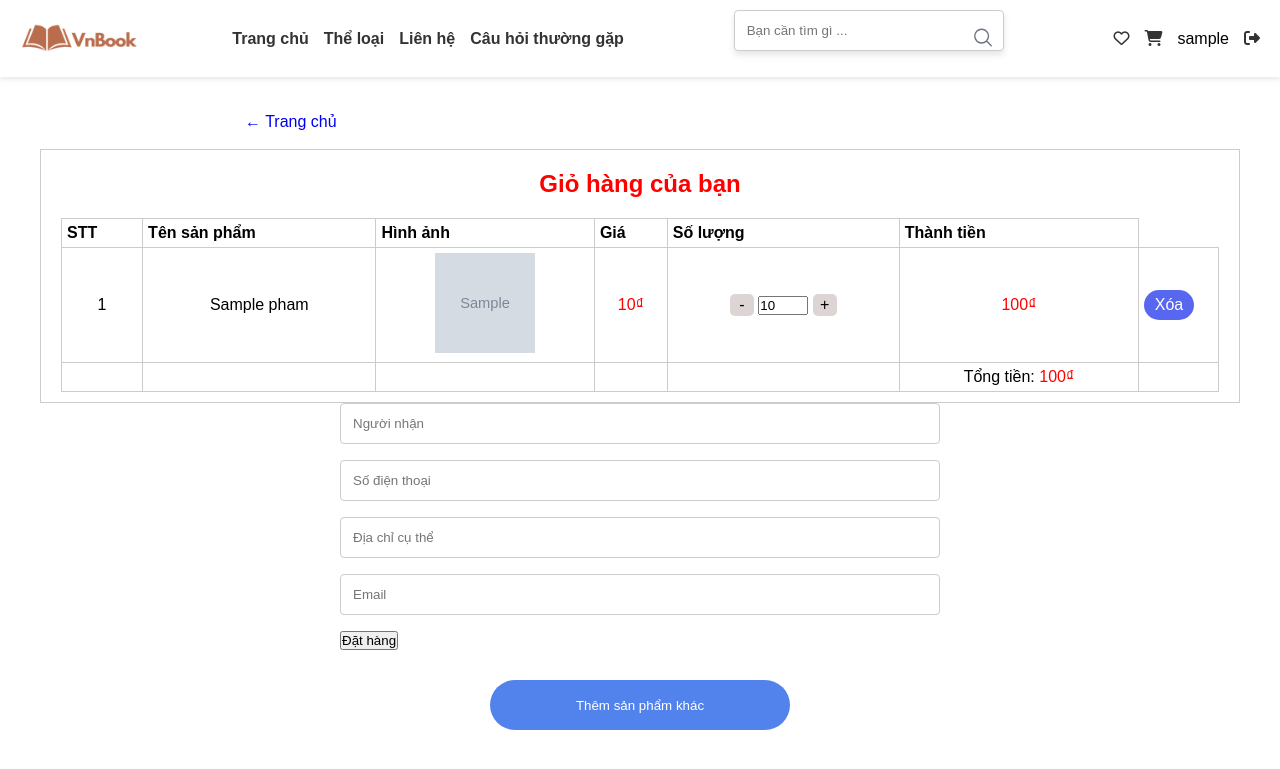
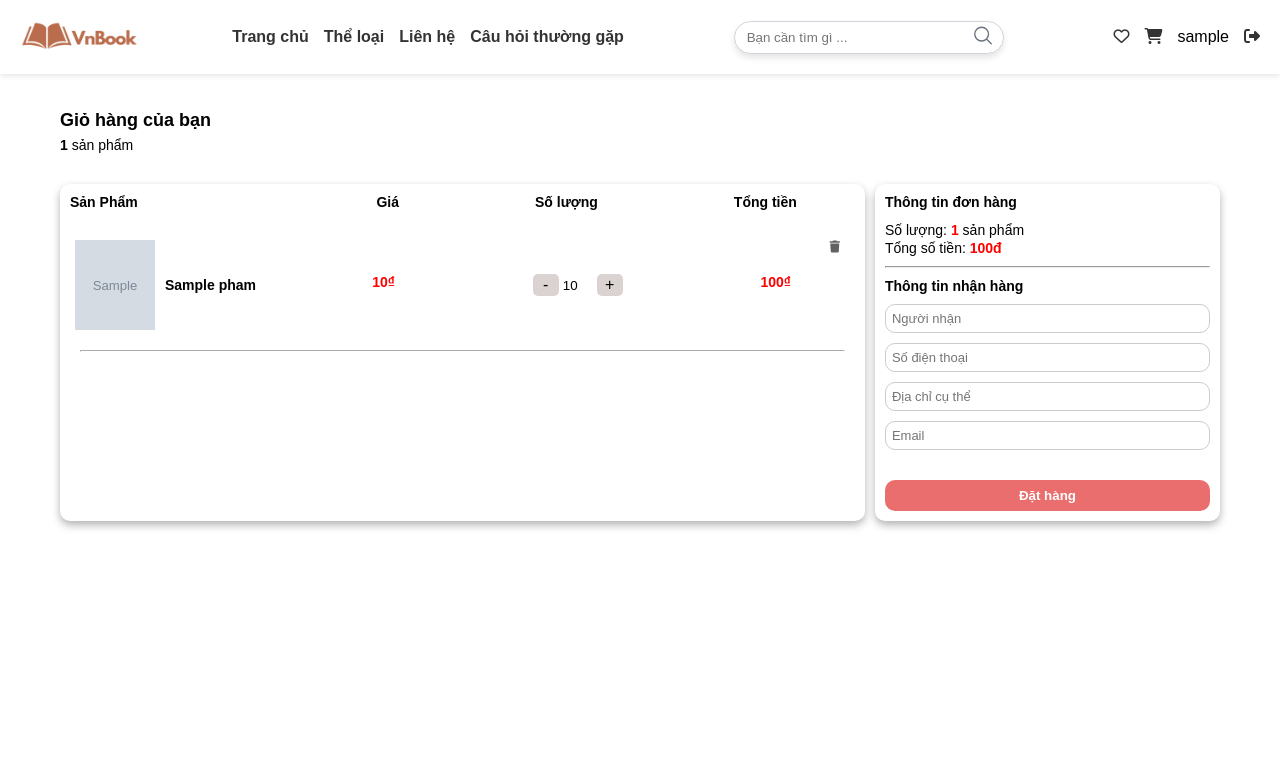
Before and after one commit to phamdungdev03/Web_BanSach, a PHP site: page /giohang.php in a window 1280 px wide. Shown: the top 769 px of the page. Run offline with PHP 8.4, Linux system fonts and the light colour scheme; the visitor is signed in with stand-in values (Sample User, id 1); tables that the repository leaves empty hold one stand-in row (values such as "Sample post"); grey boxes marked "Sample" are stand-in pictures; some libraries are stand-ins or nearby versions.

Commit message:
update layout cart

```diff
--- a/giohang.css
+++ b/giohang.css
@@ -1,149 +1,215 @@
-#cart {
-  /* margin-top: 500px; */
-  border: 1px solid #ccc;
+#cart{
+  width: 100%;
+}
+
+.cart-head{
+  margin-bottom: 20px;
+}
+
+.cart-head p{
+  font-size: 18px;
+  font-weight: 600;
+  margin-bottom: 5px;
+}
+
+.cart-head span{
+  font-size: 14px;
+}
+
+#cart form{
+  width: 100%;
+  padding: 10px 0;
+  display: flex;
+  gap: 10px;
+}
+
+.cart-left{
+  box-shadow: 0 4px 8px rgba(0, 0, 0, 0.3);
+  border-radius: 10px;
+  width: 70%;
+}
+
+.cart-center{
+  box-shadow: 0 4px 8px rgba(0, 0, 0, 0.3);
+  border-radius: 10px;
+  width: 30%;
   padding: 10px;
-  /* display: inherit; */
+  display: flex;
+  flex-direction: column;
+  gap: 10px;
+}
 
-  max-width: 1200px;
-  justify-content: center;
+.cart-title{
+  display: flex;
+  margin: 10px 0 30px 0;
+}
+
+.cart-title p{
+  padding: 0;
+  margin: 0;
+  font-size: 14px;
+  font-weight: 600;
+}
+
+.cart-title-title{
+  width: 30%;
+  margin-left: 10px;
+}
+
+.cart-title-content{
+  display: flex;
+  width: 70%;
+  justify-content: space-around;
+}
+
+.cart-content{
+  display: flex;
+  flex-direction: column;
+  gap: 10px;
+  padding: 0 5px;
+}
+
+.cart-content hr{
+  margin: 0 15px !important;
+  border-color: #fff;
+}
+
+.cart-item{
+  display: flex;
   align-items: center;
-  text-align: center;
-	margin: 0 auto;
-	padding: 0 20px;
+  padding-bottom: 10px;
+  position: relative;
 }
-td img {
-  width: 100px;
-  height: 100px;
+
+.cart-remove{
+  position: absolute;
+  top: 0;
+  right: 20px;
+  font-size: 12px;
+  color: #646161;
+  cursor: pointer;
 }
-#cart h2 {
-  margin: 20px 0;
-  color:#f00;
+
+.cart-item-left{
+  display: flex;
+  width: 30%;
+  align-items: center;
+}
+
+.cart-item-left img{
+  max-width: 80px;
+  height: 90px;
+  object-fit: cover;
+  margin: 0 10px;
 
 }
-.gia{
-  color:#f00;
+
+.cart-item-left p{
+  font-size: 14px;
+  font-weight: 600;
 }
-#cart table {
-  width: 100%;
-  border-collapse: collapse;
+
+.cart-item-center{
+  display: flex;
+  width: 70%;
+  justify-content: space-around;
+}
+
+.cart-item-center__price,
+.cart-item-center__total{
+  color: red;
+  font-weight: 600;
+  font-size: 14px;
+}
+
+.cart-item-center__quantity{
+  display: flex;
+  align-items: center;
+  gap: 4px;
+}
+
+.cart-item-center__quantity span{
+  padding: 2px 0;
+  background-color: rgb(219, 210, 210);
+  min-width: 26px;
+  text-align: center;
+  border-radius: 5px;
+  cursor: pointer;
+}
+
+.cart-item-center__quantity input{
+  width: 30px;
+  outline: none;
+  border: 0;
+  padding: 1px 0;
+  text-align: center;
+}
+
+/* cart shipping */
+.cart-detail{
+  display: flex;
+  flex-direction: column;
+  gap: 2px;
+}
+
+.cart-detail p{
+  padding: 0;
+  margin: 0;
+  font-size: 14px;
+  font-weight: 600;
   margin-bottom: 10px;
 }
 
-#cart table th, #cart table td {
-  border: 1px solid #ccc;
-  padding: 5px;
+.cart-detail span{
+  font-size: 14px;
 }
 
-#cart table th {
-  text-align: left;
+.cart-detail strong{
+  font-size: 14px;
+  color: red;
 }
 
-#cart table td input[type="number"] {
-  width: 50px;
+.cart-shipping{
+  display: flex;
+  flex-direction: column;
+  gap: 10px;
 }
 
-#cart table td:last-child {
-  width: 80px;
-  text-align: center;
+.cart-shipping p{
+  font-size: 14px;
+  font-weight: 600;
 }
 
-#cart .total {
-  text-align: right;
+.cart-shipping-input{
+  display: flex;
+  flex-direction: column;
+  gap: 10px;
 }
 
-#cart .total p {
-  margin-bottom: 5px;
+.cart-shipping-input input{
+  outline: none;
+  padding: 6px;
+  border-radius: 10px;
+  border: 1px solid #ccc;
+  font-size: 13px;
 }
 
-#cart .total span {
-  font-weight: bold;
-  font-size: 18px;
-}
-#cart .update {
-  padding: 10px;
-  background-color: rgb(220, 84, 84);
+.checkout{
+  background-color: rgb(235, 110, 110);
+  border: 0;
+  padding: 8px 0;
   color: #fff;
-  border: none;
-  border-radius: 5px;
+  border-radius: 10px;
+  font-weight: 600;
   cursor: pointer;
-}
-.buttont{
-  width: 300px;
-  height: 50px;
-  border-radius: 25px;
-  color: #fff;
-  background-color: rgb(82, 131, 237);
-  border: none;
-  cursor: pointer;
+  margin-top: 20px;
 }
 
-.total {
-  max-width: 600px;
-  margin: 0 auto;
-  display: flex;
-  flex-wrap: wrap;
-  justify-content: space-between;
+.checkout:hover{
+  background-color: rgb(245, 96, 96);
 }
 
-
-input[type="text"], input[type="email"], select {
-  width: 100%;
-  padding: 12px;
-  border: 1px solid #ccc;
-  border-radius: 4px;
-  box-sizing: border-box;
-  margin-bottom: 16px;
-}
-
-
-button.checkout {
-  background-color: #4CAF50;
-  color: white;
-  padding: 12px 20px;
-  border: none;
-  border-radius: 4px;
-  cursor: pointer;
-  margin-bottom: 16px;
-  width: 100%;
-}
-
-
-button.checkout:hover {
-  background-color: #45a049;
-}
-
-
-select {
-  background-image: url("arrow.svg");
-  background-position: right 8px center;
-  background-repeat: no-repeat;
-  appearance: none;
-  -webkit-appearance: none;
-}
-
-
-select:focus {
-  outline: none;
-  box-shadow: 0px 0px 4px #4CAF50;
-}
-
-.remove {
-  background-color: #5867f0;
-  color: #fff;
-  width: 50px;
-  height: 30px;
-  text-align: center;
-  line-height: 30px;
-  border-radius: 25px;
-
-}
-
-.remove:hover {
-  cursor: pointer;
-  background-color: #990000;
-}
-
-.countdown span{
+/* .countdown span{
   display: inline-block;
   background-color: rgb(221, 212, 212);
   padding: 2px 6px;
@@ -151,4 +217,4 @@ select:focus {
   border-radius: 5px;
   min-width: 24px;
   cursor: pointer;
-}
+} */
--- a/giohang.php
+++ b/giohang.php
@@ -128,14 +128,14 @@
             $cart_id = intval($_GET['cart_id']);
             deleteCart($cart_id, $cart_item_id);
           }
-          header("location:giohang.php");
+          // header("location:giohang.php");
           break;
         case "edit":
           $cart_item_id = intval($_POST['cart_item_id']);
           $quantity = intval($_POST['quantity']);
           $product_id = intval($_POST['product_id']);
           updateCart($cart_item_id, $product_id, $quantity);
-          header("location:giohang.php");
+          // header("location:giohang.php");
           break;
         case "submit":
           if (isset($_POST['order_click'])) {
@@ -229,80 +229,85 @@
       </div>
     <?php
     } else { ?>
-      <a href="index.php" style=" margin-left: 245px;   text-decoration: none;">&larr; Trang chủ</a>
-      <br><br>
-      <div id="cart">
-
-        <h2>Giỏ hàng của bạn</h2>
+      <div id="cart" class="container">
+        <div class="cart-head">
+          <p>Giỏ hàng của bạn</p>
+          <span>
+            <?php
+            if ($result && mysqli_num_rows($result) > 0) {
+              $totalProducts = mysqli_num_rows($result);
+              echo "<strong>$totalProducts</strong> sản phẩm";
+            }
+            ?>
+          </span>
+        </div>
         <form action="giohang.php?action=submit" method="POST">
-          <table align="center">
-            <thead>
-              <tr>
-                <th>STT</th>
-                <th>Tên sản phẩm</th>
-                <th>Hình ảnh</th>
-                <th>Giá</th>
-                <th>Số lượng</th>
-                <th>Thành tiền</th>
-              </tr>
-            </thead>
-            <tbody>
+          <div class="cart-left">
+            <div class="cart-title">
+              <div class="cart-title-title">
+                <p>Sản Phẩm</p>
+              </div>
+              <div class="cart-title-content">
+                <p>Giá</p>
+                <p>Số lượng</p>
+                <p>Tổng tiền</p>
+              </div>
+            </div>
+            <div class="cart-content">
               <?php
               if ($result && mysqli_num_rows($result) > 0) {
                 $total = 0;
-                $index = 1;
                 while ($row = mysqli_fetch_array($result)) {   ?>
-                  <tr>
-                    <td><?= $index; ?></td>
-                    <td><?= $row["product_name"] ?></td>
-                    <td><img src="./hinh_anh/didong/<?= $row["product_image"] ?>" alt=""></td>
-                    <td class="gia"><?= number_format($row["price"], 0, ",", ","); ?>₫</td>
-                    <td class="countdown">
+                  <div class="cart-item">
+                    <div class="cart-item-left">
+                      <img src="./hinh_anh/uploads/<?= $row["product_image"] ?>" alt="">
+                      <p><?= $row["product_name"] ?></p>
+                    </div>
+                    <div class="cart-item-center">
+                      <span class="cart-item-center__price"><?= number_format($row["price"], 0, ",", ","); ?>₫</span>
+                      <div class="cart-item-center__quantity">
                         <span id="prev" data-product_id="<?= $row["product_id"] ?>" data-cart-id="<?= $row["id"] ?>">-</span>
                         <input id="quantity" name="quantity" type="number" min="1" value="<?= $row["quantity"] ?>" data-product_id="<?= $row["product_id"] ?>" data-cart-id="<?= $row["id"] ?>">
                         <span id="add" data-product_id="<?= $row["product_id"] ?>" data-cart-id="<?= $row["id"] ?>">+</span>
-                    </td>
-                    <input type="hidden" name="cart_id" value="<?= $row["cart_id"] ?>">
-                    <input type="hidden" name="product_id" value="<?= $row["product_id"] ?>">
-                    <input type="hidden" name="id" value="<?= $row["id"] ?>">
-                    <td class="gia"><?= number_format($row["quantity"] * $row["price"], 0, ",", ","); ?>₫</td>
-                    <td><a href="giohang.php?action=delete&id=<?= $row["id"] ?>&cart_id=<?= $row["cart_id"] ?>" style="text-decoration: none;">
-                        <div class="remove">Xóa</div>
-                      </a></td>
-                  </tr>
+                      </div>
+                      <span class="cart-item-center__total"><?= number_format($row["quantity"] * $row["price"], 0, ",", ","); ?>₫</span>
+                    </div>
+                    <a class="cart-remove" href="giohang.php?action=delete&id=<?= $row["id"] ?>&cart_id=<?= $row["cart_id"] ?>" style="text-decoration: none;">
+                      <i class="fa-solid fa-trash"></i>
+                    </a>
+                  </div>
+                  <hr>
                 <?php
                   $total += $row["quantity"] * $row["price"];
-                  $index++;
                 }
                 ?>
-            </tbody>
-
-            <tr>
-              <td></td>
-              <td></td>
-              <td></td>
-              <td></td>
-              <td></td>
-              <td>
-                <p>Tổng tiền: <span class="gia"><?= $parsed_gia = number_format($total, 0, ",", ","); ?>₫</span></p>
-              </td>
-              <td></td>
-
-            </tr>
+              <?php } ?>
+            </div>
+          </div>
+          <div class="cart-center">
+            <?php
+            if ($result && mysqli_num_rows($result) > 0) {
+            ?>
+              <div class="cart-detail">
+                <p>Thông tin đơn hàng</p>
+                <span>Số lượng: <strong><?php echo $totalProducts; ?></strong> sản phẩm</span>
+                <span>Tổng số tiền: <strong><?php echo number_format($total, 0, ',', '.'); ?>đ</strong></span>
+              </div>
+              <hr>
             <?php
             }
-
             ?>
-          </table>
-
-      </div>
-      <div class="total">
+            <div class="cart-shipping">
+              <p>Thông tin nhận hàng</p>
+              <div class="cart-shipping-input">
                 <input type="text" name="ten" placeholder="Người nhận" />
                 <input type="text" name="sdt" placeholder="Số điện thoại" />
                 <input type="text" name="diachicuthe" placeholder="Địa chỉ cụ thể" />
                 <input type="email" name="email" placeholder="Email" />
+              </div>
               <input class="checkout" type="submit" name="order_click" value="Đặt hàng">
-        <!-- <button class="checkout">Tiến hành đặt hàng</button> -->
+            </div>
+          </div>
       </div>
       </form>
       <form id="updateCartForm" action="giohang.php?action=edit" method="POST" style="display:none;">
@@ -310,9 +315,9 @@
         <input type="hidden" name="product_id" id="hiddenProductId">
         <input type="hidden" name="quantity" id="hiddenQuantity">
       </form>
-      <div align="center" style="margin: 30px 0">
+      <!-- <div align="center" style="margin: 30px 0">
         <button class="buttont" onclick="addToT()">Thêm sản phẩm khác</button>
-      </div>
+      </div> -->
       <script src="https://cdnjs.cloudflare.com/ajax/libs/jquery/3.6.0/jquery.min.js" referrerpolicy="no-referrer"></script>
       <script src="https://cdnjs.cloudflare.com/ajax/libs/axios/0.21.1/axios.min.js"></script>
       <script>
@@ -330,7 +335,7 @@
   }
   ?>
   <script>
-    document.querySelectorAll('.countdown').forEach(countdown => {
+    document.querySelectorAll('.cart-item-center__quantity').forEach(countdown => {
       const prev = countdown.querySelector('#prev');
       const add = countdown.querySelector('#add');
       const quantityInput = countdown.querySelector('#quantity');
```
Also changed, not shown: chitietsanpham.css (+21 -27 lines), chitietsanpham.php (+13 -41 lines). Lines whose indentation alone changed are shown as unchanged.
